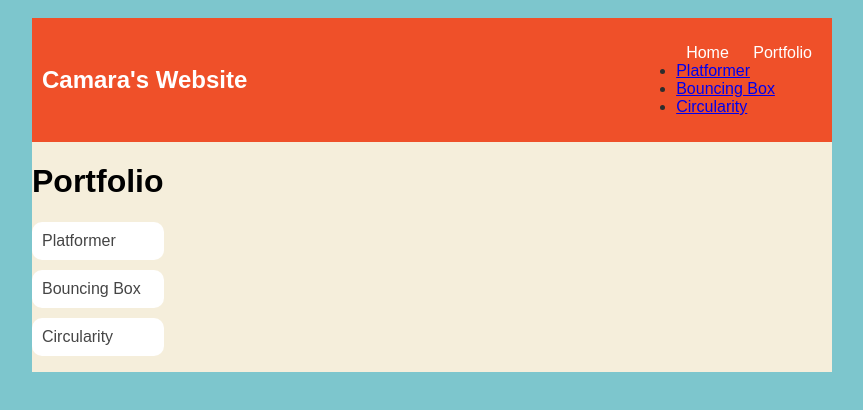
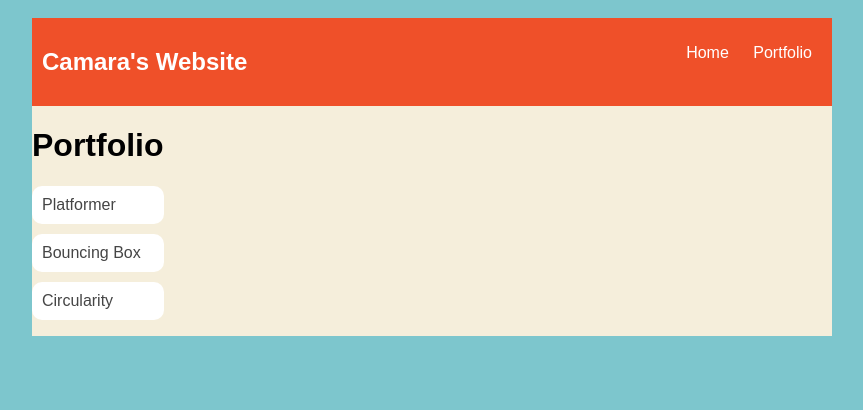
Before and after one commit to CDupreeJr/CDupreeJr.github.io, a plain HTML site: page portfolio.html in a window 1280 px wide. Shown: the whole page, without its empty margins (208-1071 px from the left). Drawn offline with Linux system fonts and the light colour scheme; animation ran at ten frames a second.

Commit message:
add portfolio.html file

```diff
--- a/portfolio.html
+++ b/portfolio.html
@@ -88,9 +88,6 @@
                     <li class="nav-li">
                       <a class="nav-a" href="portfolio.html">Portfolio</a>
                     </li>
-                    <li><a href="projects/platformer/">Platformer</a></li>
-                    <li><a href="projects/bouncing-box/">Bouncing Box</a></li>
-                    <li><a href="projects/circularity/">Circularity</a></li>
                 </ul>
             </nav>
             <main>
--- a/projects/platformer/js/init/platform.js
+++ b/projects/platformer/js/init/platform.js
@@ -40,7 +40,7 @@
         createPlatform(270, 440, 0.30);
         createPlatform(270, 600, 0.30);
         createPlatform(600,520,.30);
-        createPlatform()
+        createPlatform(100, 440, .30)
 
         // ALL YOUR CODE GOES ABOVE HERE ///////////////////////////////////////
         ////////////////////////////////////////////////////////////////////////
```
